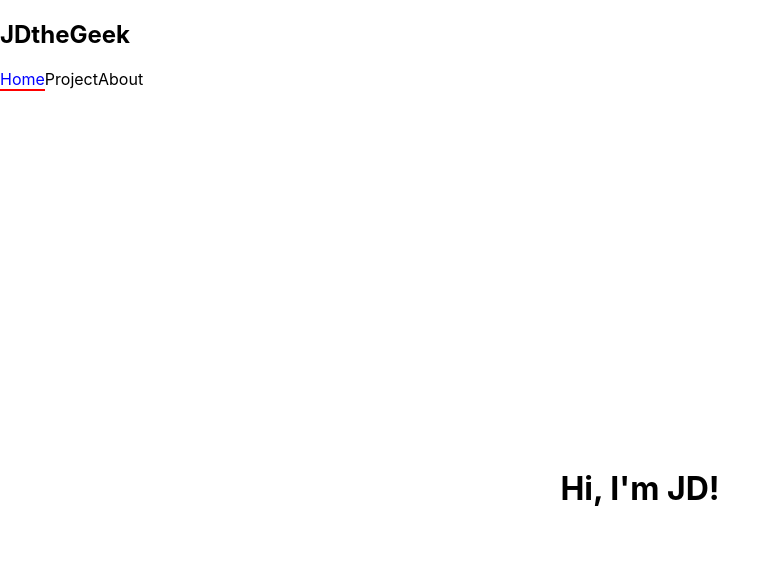
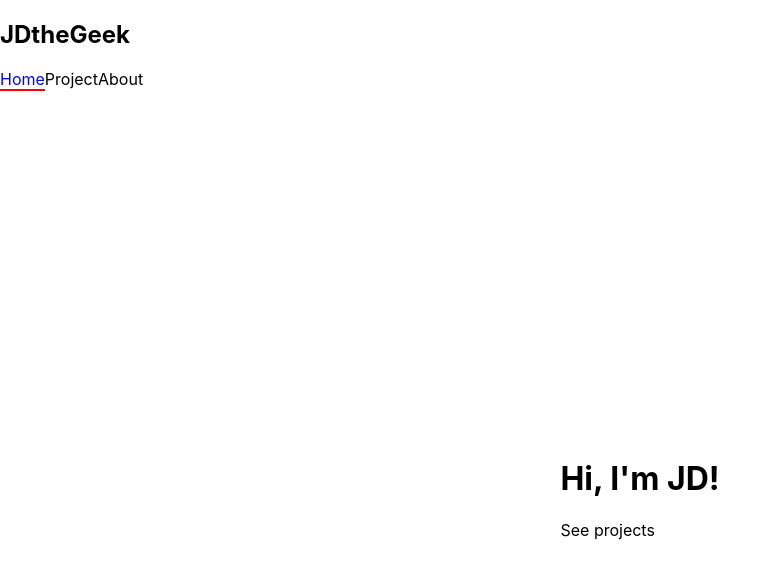
Before and after one commit to JDtheGeek/portfolio, a Next.js app: page / in a window 1280 px wide. Shown: the top 578 px of the page, without its empty margins (0-780 px from the left). Built offline with nearby package versions, Linux system fonts and the light colour scheme.

Commit message:
Feat - adds project link to Home page

```diff
--- a/pages/index.tsx
+++ b/pages/index.tsx
@@ -10,6 +10,9 @@ export default function Home() {
         <link rel="icon" href="/favicon.ico" />
       </Head>
       <h1>Hi, I'm JD!</h1>
+      <Link href="/projects">
+        <a>See projects</a>
+      </Link>
     </motion.div>
   )
 }
```
